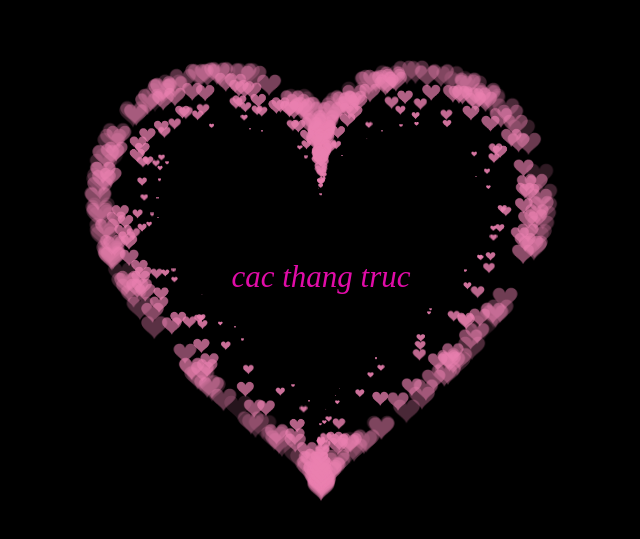
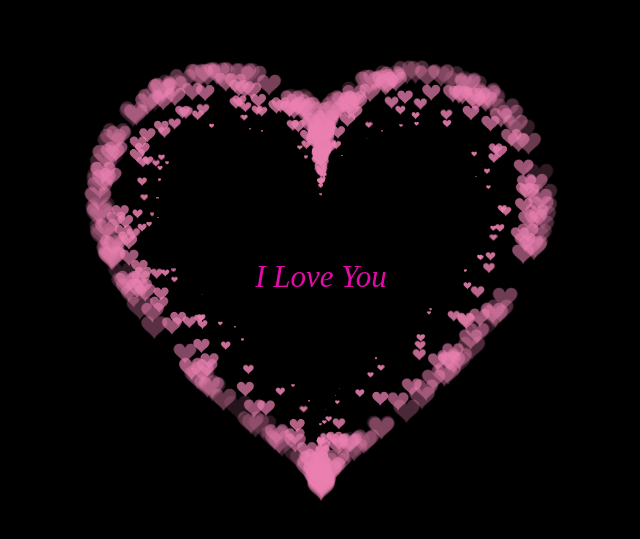
Before and after one commit to Quocnea1/Heart, a plain HTML site: page index.html in a window 1280 px wide. Shown: the part 123-662 px from the top of the page, without its empty margins (319-959 px from the left). Drawn offline with Linux system fonts and the light colour scheme.

Commit message:
Iloveyou

```diff
--- a/index.html
+++ b/index.html
@@ -524,7 +524,7 @@
         align-items: center;
         justify-content: center;
         margin-bottom: 5px;
-        text-align: center;">cac thang truc</div>
+        text-align: center;">I Love You</div>
 
     </BODY>
 
```
